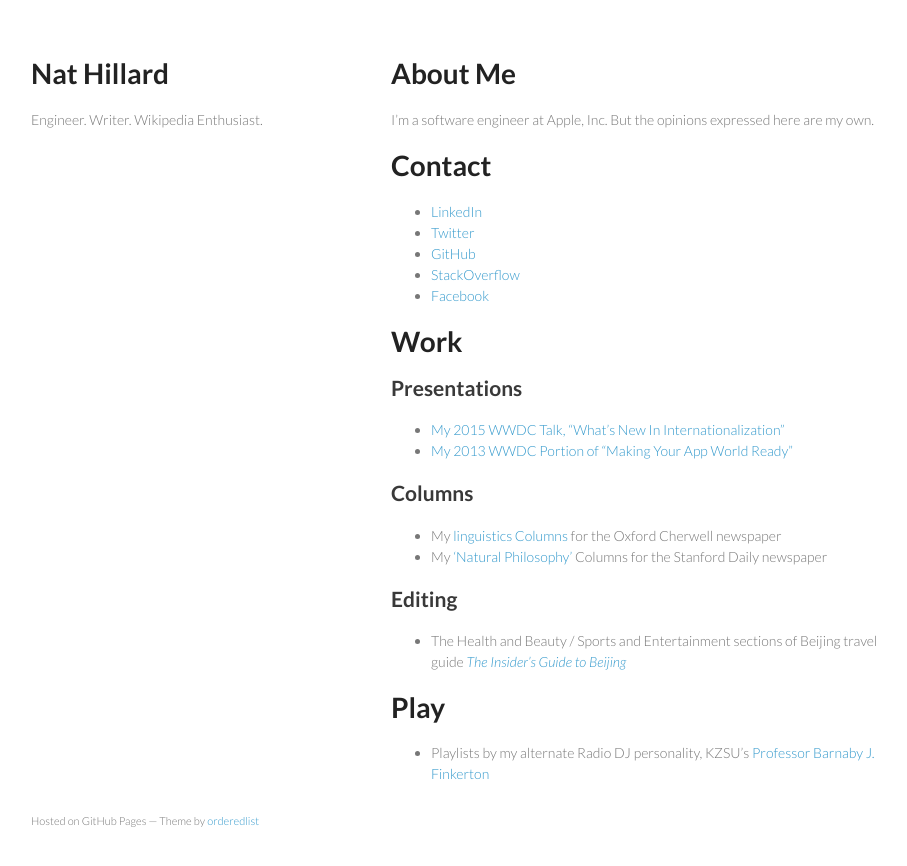
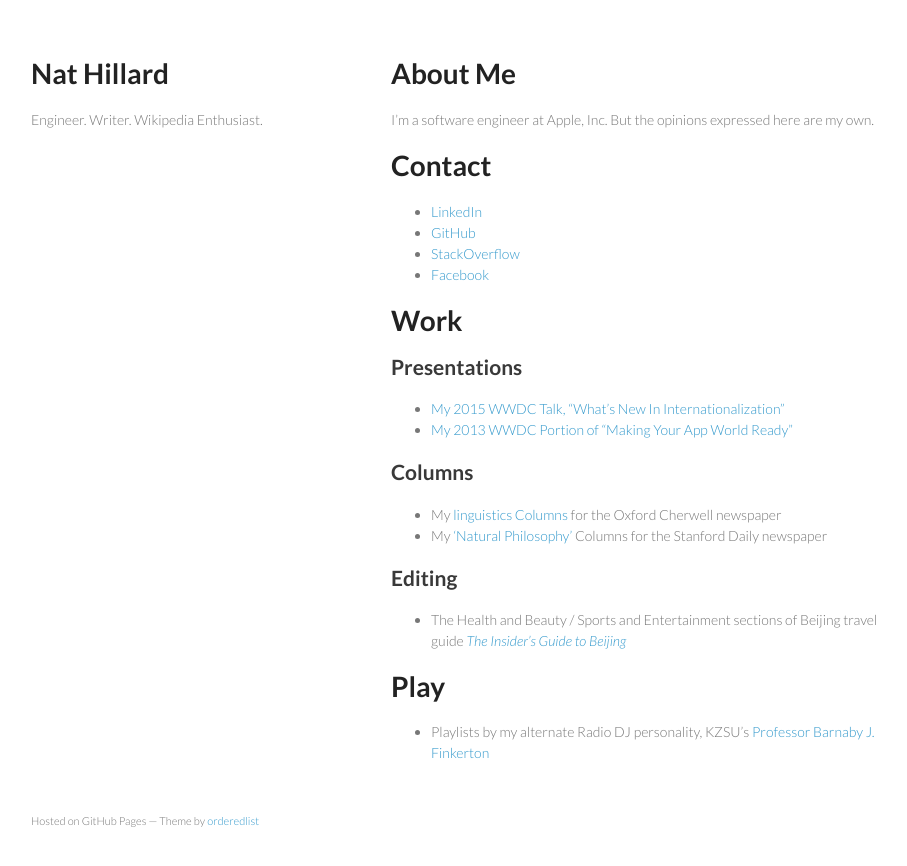
Before and after one commit to natbaca/natbaca.github.io, a Jekyll site: the page built from index.md, in a window 1280 px wide. Shown: the top 866 px of the page, without its empty margins (179-1086 px from the left). Built offline with Jekyll 4.4.1, drawn with Linux system fonts in a browser that asks for light colours.

Commit message:
removing twitter

```diff
--- a/index.md
+++ b/index.md
@@ -7,7 +7,6 @@ I'm a software engineer at Apple, Inc. But the opinions expressed here are my ow
 
 # Contact
 * [LinkedIn](https://www.linkedin.com/profile/view?id=AAMAAAJfr9AB7cCKhIDzlIMU4jOeed_Lo4Ft0lc)
-* [Twitter](https://twitter.com/nathillard)
 * [GitHub](https://github.com/nathillard)
 * [StackOverflow](http://stackoverflow.com/users/535543/nat)
 * [Facebook](https://www.facebook.com/nat.hillard)
```
